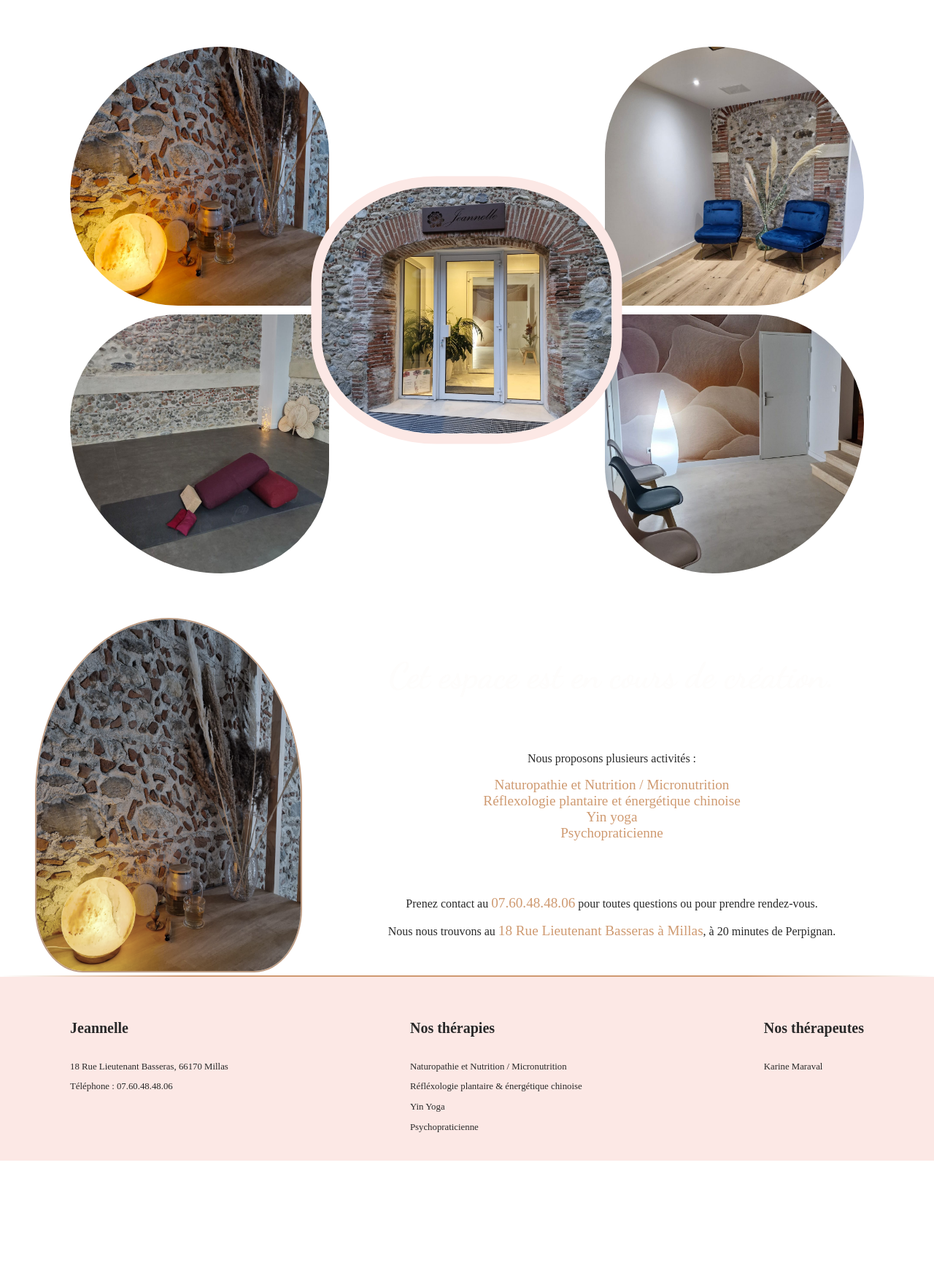
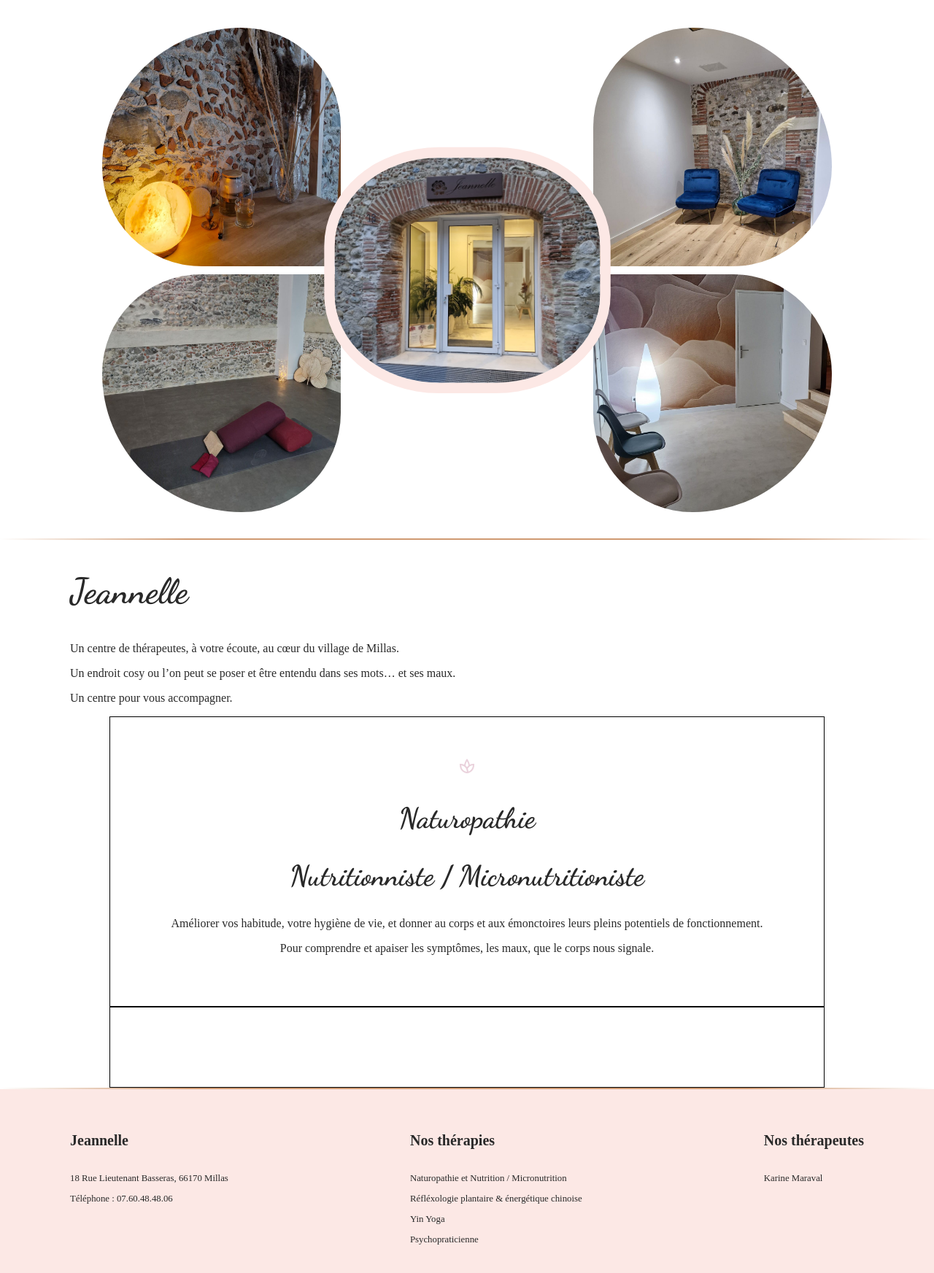
Before and after one commit to Nifrael/jeannelle-1, a PHP site: page / in a window 1280 px wide. Shown: the part 108-1853 px from the top of the page at 73% size. Before the commit the page ends 1699 px from the top, so only its background shows below. Run offline with PHP 8.4, Linux system fonts and the light colour scheme; some web fonts are replaced.

Commit message:
Début du texte et du carousel

```diff
--- a/assets/css/components.css
+++ b/assets/css/components.css
@@ -42,8 +42,8 @@ nav ul {
 }
 
 .welcome-photos {
-  max-width: 85%;
-  margin: 5% auto;
+  max-width: 1000px;
+  margin: 3% auto;
   display: grid;
   align-items: center;
   grid-template-columns: repeat(3, 1fr);
@@ -115,6 +115,19 @@ nav ul {
   border-bottom-right-radius: 70%;
 }
 
+section {
+  max-width: 1200px;
+  width: 85%;
+  margin: 0 auto;
+}
+
+.card {
+  width: 90%;
+  margin: 0 auto;
+  text-align: center;
+  padding: 5%;
+  border: 1px solid black;
+}
 /* .welcome-photos {
   max-width: 95%;
   margin: 5% auto;
--- a/assets/css/fonts.css
+++ b/assets/css/fonts.css
@@ -1,9 +1,11 @@
 h1 {
   font-size: var(--h1);
+  font-family: var(--title);
 }
 
 h2 {
   font-size: var(--h2);
+  font-family: var(--title);
 }
 
 h3 {
--- a/home.html
+++ b/home.html
@@ -38,35 +38,36 @@
         <img src="assets/images/Home5.jpg" alt="">
       </div>
     </div>
-    <div class="grid">
-      <div class="grid-photo">
-        <img src="assets/images/welcome.jpg" alt="" id="welcome-img">
+    <div class="gradient">
+    </div>
+
+    <section>
+      <h1>Jeannelle</h1>
+      <p>Un centre de thérapeutes, à votre écoute, au cœur du village de Millas.</p>
+      <p>Un endroit cosy ou l’on peut se poser et être entendu dans ses mots… et ses maux.</p>
+      <p>Un centre pour vous accompagner.</p>
+
+      <div class="carousel">
+        <div class="carousel-inner">
+          <div class="carousel-item active">
+            <div class="card">
+              <img src="assets/images/Icon.svg" alt="">
+              <h2>Naturopathie</h2>
+              <h2>Nutritionniste / Micronutritioniste</h2>
+              <p>Améliorer vos habitude, votre hygiène de vie, et donner au corps et aux émonctoires leurs pleins
+                potentiels de fonctionnement.</p>
+              <p>Pour comprendre et apaiser les symptômes, les maux, que le corps nous signale.</p>
+            </div>
+          </div>
+          <div class="carousel-item">
+            <div class="card">
+
+            </div>
+          </div>
+        </div>
       </div>
-      <div class="grid-header">
-        <h1 id="loading">Cet espace est en cours de création.</h1>
-      </div>
-      <div class="grid-content">
-        <p>Nous proposons plusieurs activités :</p>
-        <ul>
-          <li>
-            <span>Naturopathie et Nutrition / Micronutrition</span>
-          </li>
-          <li>
-            <span>Réflexologie plantaire et énergétique chinoise</span>
-          </li>
-          <li>
-            <span>Yin yoga</span>
-          </li>
-          <li>
-            <span>Psychopraticienne</span>
-          </li>
-        </ul>
-      </div>
-      <div class="grid-footer">
-        <p>Prenez contact au <span>07.60.48.48.06</span> pour toutes questions ou pour prendre rendez-vous.</p>
-        <p>Nous nous trouvons au <span>18 Rue Lieutenant Basseras à Millas</span>, à 20 minutes de Perpignan.</p>
-      </div>
-    </div>
+    </section>
+
   </main>
   <div class="gradient">
   </div>
```
